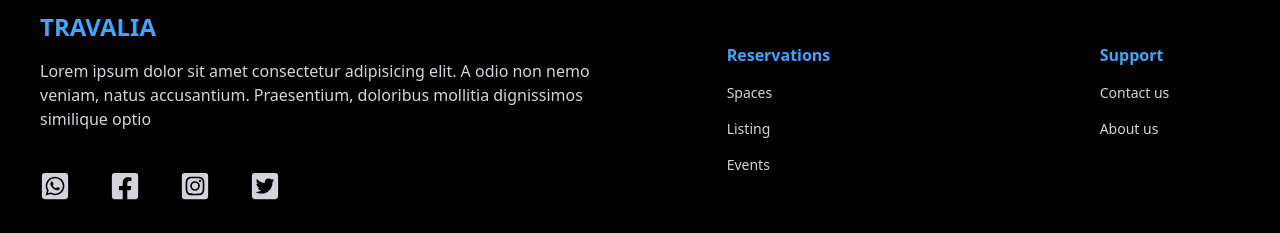
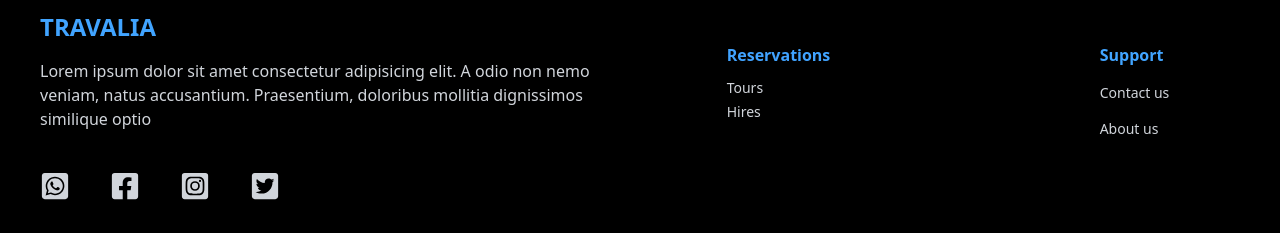
Before and after one commit to Gayasri72/Travalia, a React (Vite) app in the folder frontend/: page / in a window 1280 px wide. Shown: the part 139-372 px from the top of the page. Built offline with nearby package versions, Linux system fonts and the light colour scheme.

Commit message:
updates header and footer

```diff
--- a/frontend/src/App.jsx
+++ b/frontend/src/App.jsx
@@ -18,7 +18,7 @@ export default function App() {
   return (
     <BrowserRouter>
     <Header/>
-      <Routes>
+      <Routes >
         <Route path="/" element={<Home/>} />
         <Route path="/info" element={<Info/>} />
         <Route path="/sign-in" element={<SignIn/>} />
--- a/frontend/src/components/Footer.jsx
+++ b/frontend/src/components/Footer.jsx
@@ -28,9 +28,9 @@ function Footer() {
         <div>
           <h6 className="font-bold text-[#41a3ff]">Reservations</h6>
           <ul className="mt-2 font-light">
-            <li className="py-2 text-sm">Spaces</li>
-            <li className="py-2 text-sm">Listing</li>
-            <li className="py-2 text-sm">Events</li>
+            <li><Link to='/tours' className="py-2 text-sm">Tours</Link></li>
+            <li><Link to='/hires' className="py-2 text-sm">Hires</Link></li>
+
           </ul>
         </div>
         <div className="ml-[8rem]">
--- a/frontend/src/components/Header.jsx
+++ b/frontend/src/components/Header.jsx
@@ -1,9 +1,10 @@
 import { Button, Navbar, TextInput } from 'flowbite-react';
 import React from 'react';
-import { Link } from 'react-router-dom';
+import { Link,useLocation } from 'react-router-dom';
 import { FaMoon } from 'react-icons/fa';
 
 export default function Header() {
+  const path=useLocation().pathname;
   return (
     <Navbar className="border-b-2">
       <Link
@@ -19,15 +20,16 @@ export default function Header() {
         <Link to="/sign-in">
           <Button gradientDuoTone="purpleToBlue">Get Started</Button>
         </Link>
+        <Navbar.Toggle />
       </div>
       <Navbar.Collapse>
-        <Navbar.Link>
+        <Navbar.Link active={path==='/tours'} as={'div'} >
           <Link to="/tours">Tours</Link>
-        </Navbar.Link>
-        <Navbar.Link>
+        </Navbar.Link >
+        <Navbar.Link active={path==='/hires'}as={'div'}>
           <Link to="/hires">Hires</Link>
         </Navbar.Link>
-        <Navbar.Link>
+        <Navbar.Link active={path==='/galley'}as={'div'}>
           <Link to="/gallery">Gallery</Link>
         </Navbar.Link>
       </Navbar.Collapse>
```
